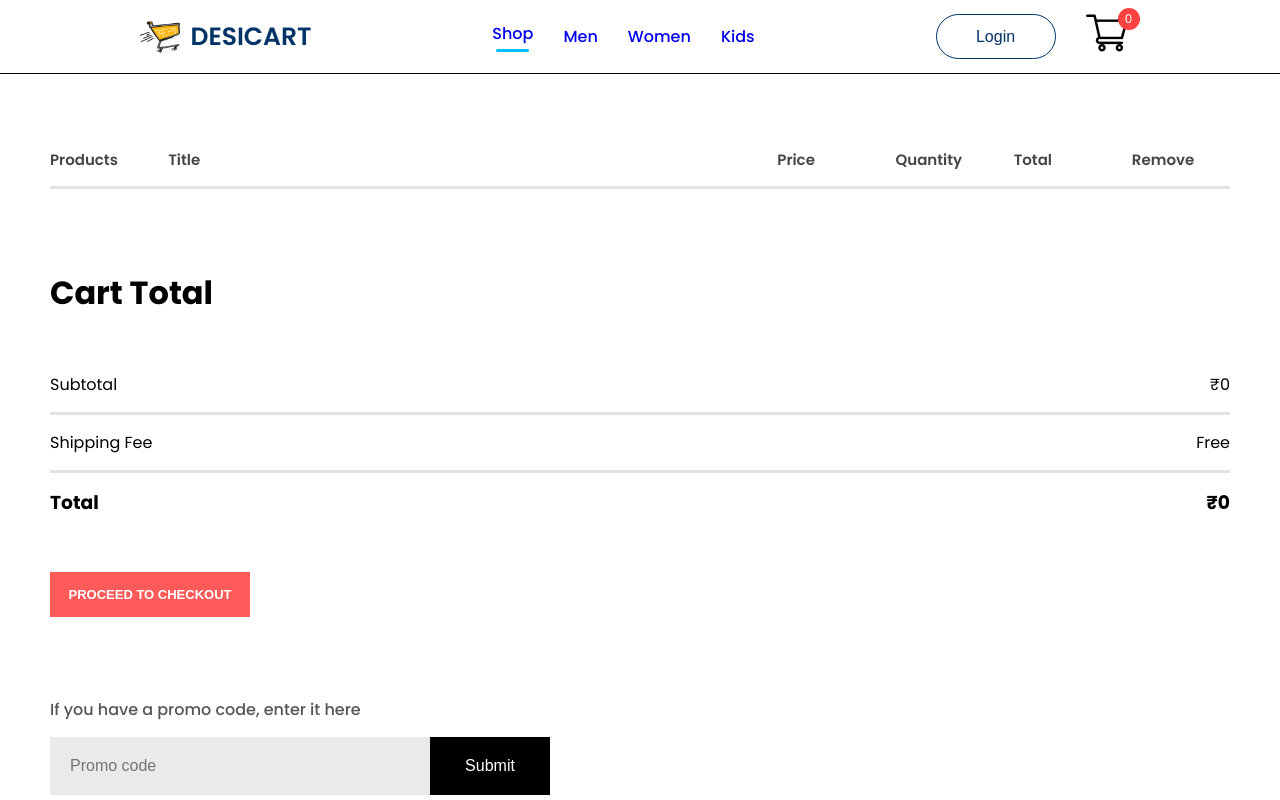
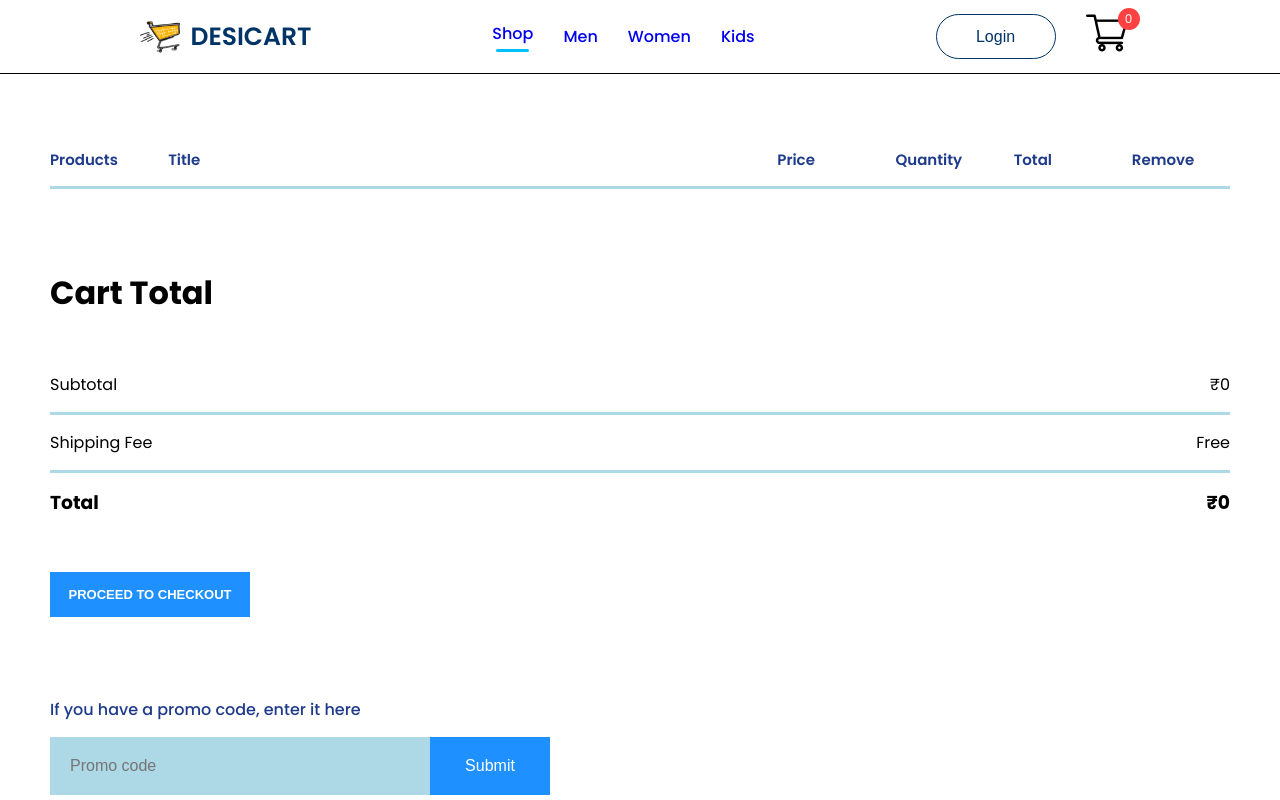
Before and after one commit to AadityaT123/Desicart-eommerce, a React (Create React App) app: page /cart in a window 1280 px wide. Shown: the top 800 px of the page. Built offline with nearby package versions, Linux system fonts and the light colour scheme.

Commit message:
Updated Cartitems to have a blue color theme with a white background

```diff
--- a/src/Component/CartItems/CartItems.css
+++ b/src/Component/CartItems/CartItems.css
@@ -4,7 +4,7 @@
 
 .cartitems hr {
     height: 3px;
-    background: #e2e2e2;
+    background: #add8e6; /* Light blue-gray for subtle dividers */
     border: 0;
 }
 
@@ -14,14 +14,15 @@
     align-items: center;
     gap: 75px;
     padding: 20px 0px;
-    color: #454545;
-    font-size:  18px;
+    color: #1e3a8a; /* Darker blue for text */
+    font-size: 18px;
     font-weight: 600;
 }
 
 .cartitems-format {
     font-size: 17px;
     font-weight: 500;
+    color: #1e3a8a; /* Matching text color */
 }
 
 .carticon-product-icon {
@@ -30,15 +31,16 @@
 
 .cartitems-remove-icon {
     width: 15px;
-    margin: 0  40px;
+    margin: 0 40px;
     cursor: pointer;
 }
 
 .cartitems-quantity {
     width: 64px;
     height: 50px;
-    border: 2px solid #ebebeb;
-    background: #fff;
+    border: 2px solid #1e90ff; /* Blue border for quantity box */
+    background: #f0f8ff; /* Light blue background */
+    color: #1e3a8a; /* Darker blue for text */
 }
 
 .cartitems-down {
@@ -65,8 +67,8 @@
     height: 58px;
     outline: none;
     border: none;
-    background: #ff5a5a;
-    color: #fff;
+    background: #1e90ff; /* Blue button background */
+    color: #fff; /* White text */
     font-size: 16px;
     font-weight: 600;
     cursor: pointer;
@@ -76,17 +78,18 @@
     flex: 1;
     font-size: 16px;
     font-weight: 500;
+    color: #1e3a8a; /* Darker blue for text */
 }
 
 .cartitems-promocode p {
-    color: #555;
+    color: #1e3a8a; /* Matching text color */
 }
 
 .cartitems-promobox {
     width: 504px;
     margin-top: 15px;
     height: 58px;
-    background: #eaeaea;
+    background: #add8e6; /* Light blue background */
     position: relative;
     display: flex;
     align-items: center;
@@ -100,6 +103,7 @@
     width: calc(100% - 170px);
     height: 50px;
     padding-left: 20px;
+    color: #1e3a8a; /* Darker blue for input text */
 }
 
 .cartitems-promobox button {
@@ -109,63 +113,65 @@
     width: 170px;
     height: 58px;
     font-size: 16px;
-    background: black;
-    color: white;
+    background: #1e90ff; /* Blue button background */
+    color: white; /* White text */
     border: none;
     cursor: pointer;
 }
-@media(max-width:1280px){
-    .cartitems{
+
+@media (max-width: 1280px) {
+    .cartitems {
         margin: 60px 50px;
     }
-    .cartitems-format-main{
+    .cartitems-format-main {
         grid-template-columns: 0.5fr 3fr 0.5fr 0.5fr 0.5fr 0.5fr;
         gap: 20px;
         padding: 15px 0px;
         font-size: 15px;
     }
-    .carticon-product-icon{
+    .carticon-product-icon {
         height: 60px;
     }
-    .cartitems-remove-icon{
+    .cartitems-remove-icon {
         margin: auto;
     }
-    .cartitems-quantity{
-        width: 40PX;
+    .cartitems-quantity {
+        width: 40px;
         height: 30px;
     }
-    .cartitems-down{
+    .cartitems-down {
         margin: 80px 0px;
         flex-direction: column;
         gap: 80px;
     }
-    .cartitems-total{
+    .cartitems-total {
         margin: 0;
     }
-    .cartitems-total button{
+    .cartitems-total button {
         max-width: 200px;
         height: 45px;
         font-size: 13px;
     }
-    .cartitems-promobox{
+    .cartitems-promobox {
         width: auto;
         max-width: 500px;
     }
-    .cartitems-promobox input{
+    .cartitems-promobox input {
         width: 100%;
     }
-    .cartitems-promobox button{
+    .cartitems-promobox button {
         width: 120px;
         margin-left: -125px;
     }
 }
-@media (max-width:500px) {
-    .cartitems-format-main{
+
+@media (max-width: 500px) {
+    .cartitems-format-main {
         display: none;
         grid-template-columns: 0.5fr 3fr 0.5fr;
         gap: 10px;
     }
-    .cartitems-format{
-         display: grid;
+    .cartitems-format {
+        display: grid;
     }
 }
```
